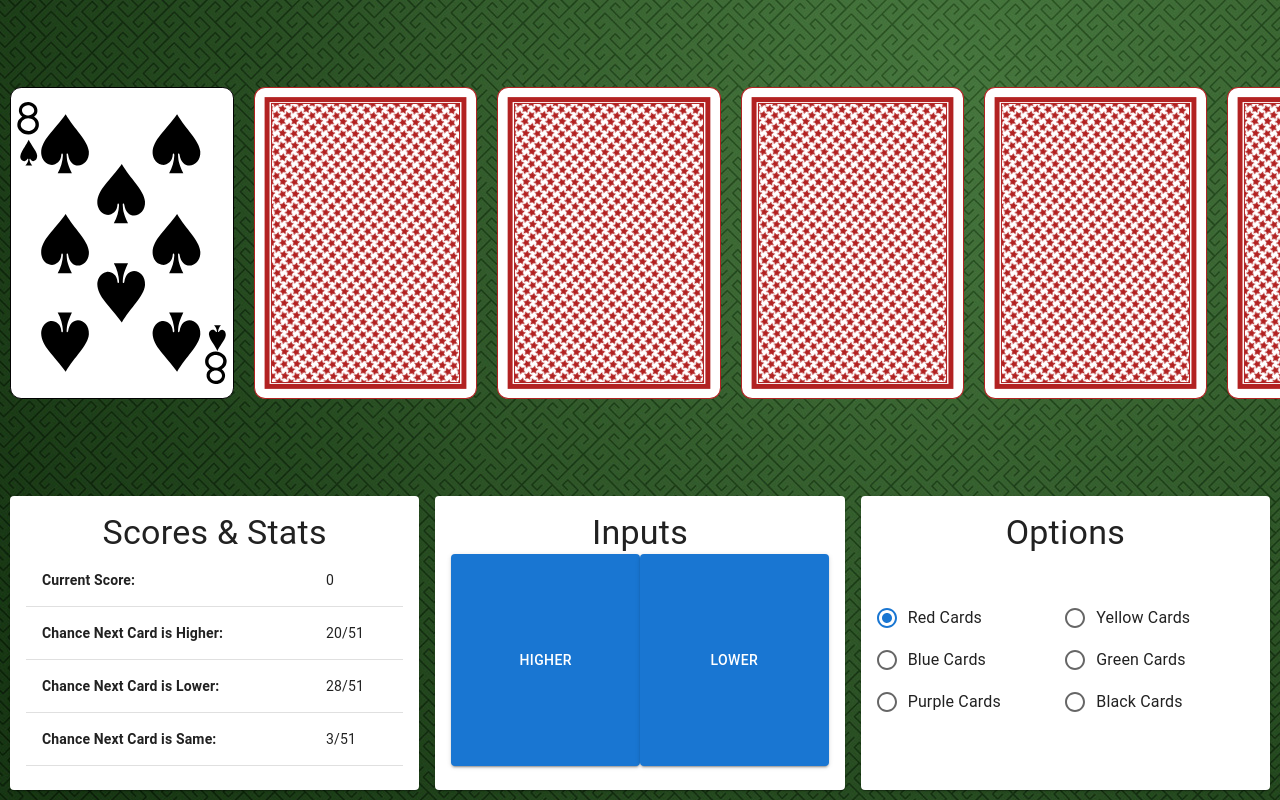
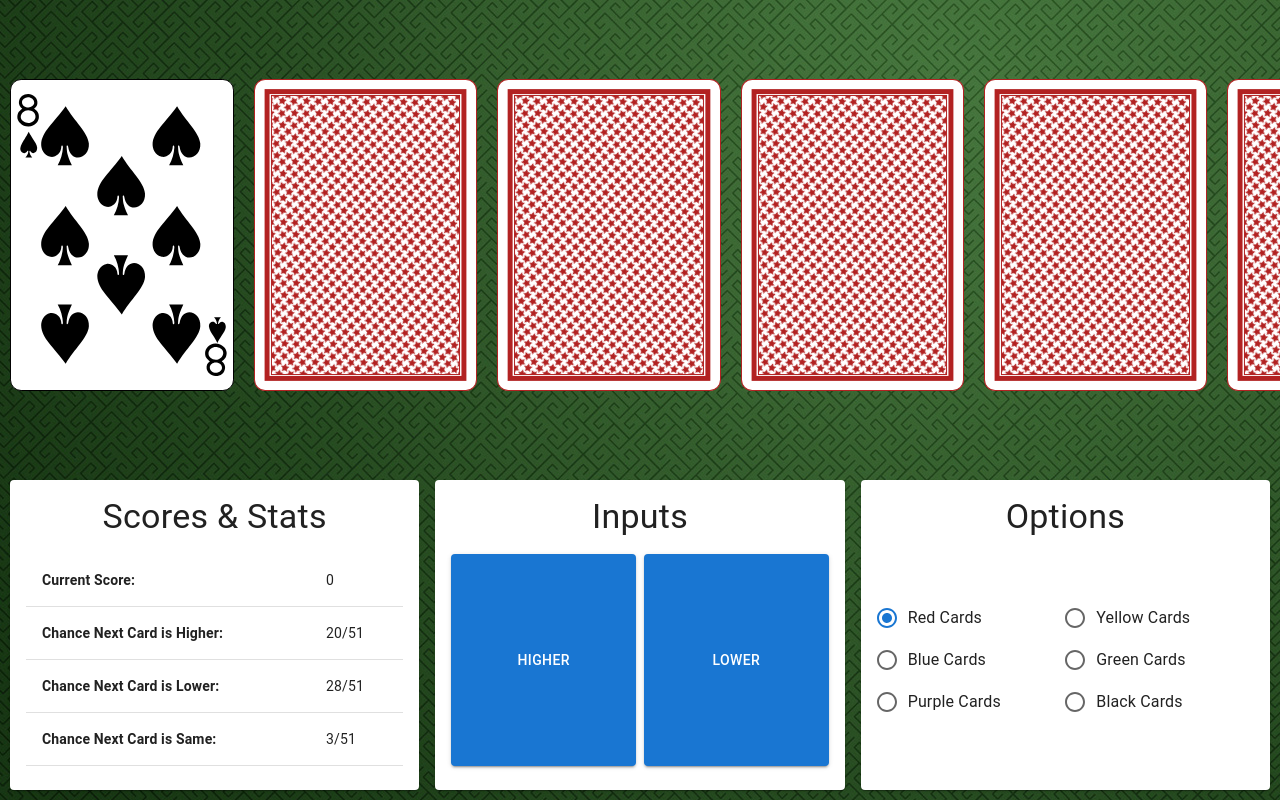
Before and after one commit to SamJHirst/Cards, a React (Vite) app: page / in a window 1280 px wide. Built offline with nearby package versions, Linux system fonts and the light colour scheme.

Commit message:
Fix spacing in panels

```diff
--- a/src/InputPanel.tsx
+++ b/src/InputPanel.tsx
@@ -14,7 +14,7 @@ function InputPanel({ gameOver, makeGuess }: InputPanelProps) {
             <Typography
                 align="center"
                 style={{
-                    marginBottom: '8px !important',
+                    marginBottom: '24px !important',
                     marginTop: '8px !important',
                 }}
                 variant="h4"
@@ -25,6 +25,7 @@ function InputPanel({ gameOver, makeGuess }: InputPanelProps) {
                 style={{
                     display: 'flex',
                     flex: 1,
+                    gap: '8px',
                 }}
             >
                 <Button
--- a/src/Panel.tsx
+++ b/src/Panel.tsx
@@ -18,6 +18,7 @@ function Panel({ children }: PanelProps) {
                 style={{
                     display: 'flex',
                     flexDirection: 'column',
+                    gap: '16px',
                     height: 'calc(100% - 40px)',
                 }}
             >
```
